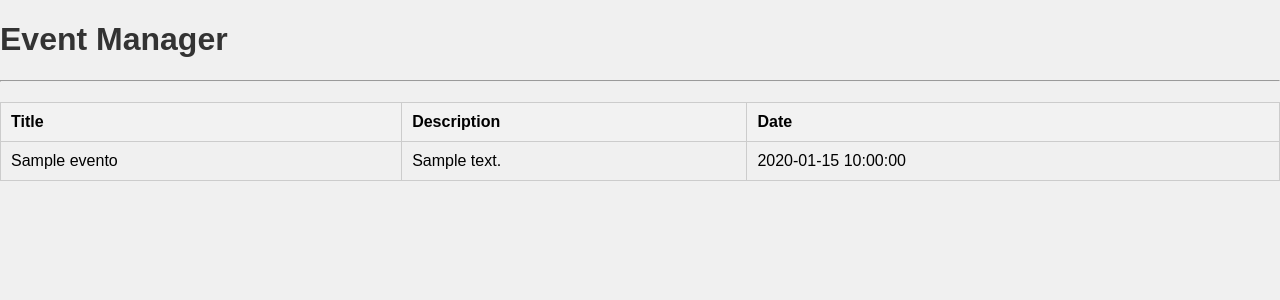
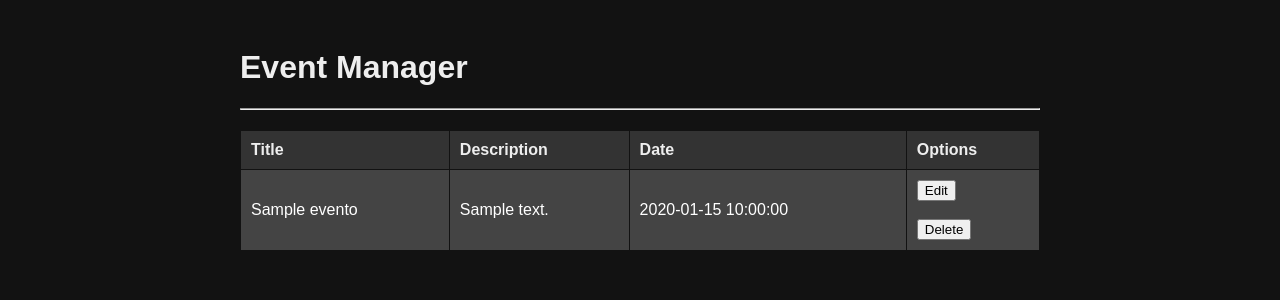
Before and after one commit to luisfernandoz/Projetos-Python, a Flask app: page / in a window 1280 px wide. Shown: the top 300 px of the page. Run offline with Flask 3, Linux system fonts and the light colour scheme; tables that the repository leaves empty or names only in its code hold one stand-in row (values such as "Sample post").

Commit message:
add Delete button

```diff
--- a/server.py
+++ b/server.py
@@ -1,4 +1,4 @@
-from flask import Flask, render_template
+from flask import Flask, render_template, request, jsonify
 import mysql.connector
 
 app = Flask(__name__)
@@ -18,13 +18,24 @@ def connect_to_database():
         print("Connected to the database")
         return mydb
 
+mydb = connect_to_database()
+mycursor = mydb.cursor()
+
 @app.route('/')
 def index():
-    mydb = connect_to_database()
-    mycursor = mydb.cursor()
     mycursor.execute("SELECT * FROM eventos ORDER BY eve_date ASC")
     result = mycursor.fetchall()
     return render_template('index.html', events=result)
 
+@app.route('/delete/<int:event_id>', methods=['POST'])
+def deleteEvent(event_id):
+    try:
+        mycursor.execute("DELETE FROM eventos WHERE eve_id = %s", (event_id,))
+        mydb.commit()
+        return jsonify({'status': 'success', 'message': 'Event deleted successfully.'})
+    except Exception as e:
+        print(e)
+        return jsonify({'status': 'error', 'message': 'Error deleting event.'}), 500
+
 if __name__ == '__main__':
     app.run(debug=True)
--- a/templates/index.html
+++ b/templates/index.html
@@ -5,10 +5,9 @@
     <title>Event Manager</title>
     <style>
       body {
-        font-family: Arial, sans-serif;
-        background-color: #f0f0f0;
-        margin: 0;
-        padding: 0;
+        font-family: Arial, Helvetica, sans-serif;
+        background-color: #121212;
+        color: #eee;
       }
 
       .container {
@@ -17,8 +16,9 @@
         padding: 20px;
       }
 
-      h1 {
-        color: #333;
+      h1,
+      p {
+        color: #eee;
       }
 
       table {
@@ -29,21 +29,27 @@
 
       table th,
       table td {
-        border: 1px solid #ccc;
+        border: 1px solid #121212;
         padding: 10px;
         text-align: left;
       }
 
       table th {
-        background-color: #f2f2f2;
+        background-color: #333333;
+      }
+      table tbody tr:nth-child(odd) {
+        background-color: #444444;
+        color: #ffffff;
       }
 
       table tbody tr:nth-child(even) {
-        background-color: #f9f9f9;
+        background-color: #333333;
+        color: #ffffff;
       }
     </style>
   </head>
   <body>
+    <div class="container">
       <h1>Event Manager</h1>
       <hr />
       <table>
@@ -52,6 +58,7 @@
             <th>Title</th>
             <th>Description</th>
             <th>Date</th>
+            <th>Options</th>
           </tr>
         </thead>
         <tbody>
@@ -60,9 +67,40 @@
             <td>{{ event[1] }}</td>
             <td>{{ event[2] }}</td>
             <td>{{ event[3] }}</td>
+            <td>
+              <button onclick="editEvent('{{ event[0] }}')">Edit</button>
+              <br /><br />
+              <button onclick="deleteEvent('{{ event[0] }}')">Delete</button>
+            </td>
           </tr>
           {% endfor %}
         </tbody>
       </table>
+    </div>
+    <script>
+      function deleteEvent(eventId) {
+        if (!confirm("Are you sure you want to delete this event?")) {
+          return;
+        }
+
+        fetch("/delete/" + eventId, {
+          method: "POST",
+          headers: {
+            "Content-Type": "application/json",
+          },
+        })
+          .then((response) => response.json())
+          .then((data) => {
+            alert(data.message);
+            if (data.status === "success") {
+              window.location.reload();
+            }
+          })
+          .catch((error) => {
+            console.error("Error:", error);
+            alert("Error deleting the event.");
+          });
+      }
+    </script>
   </body>
 </html>
```
Lines whose indentation alone changed are shown as unchanged.
